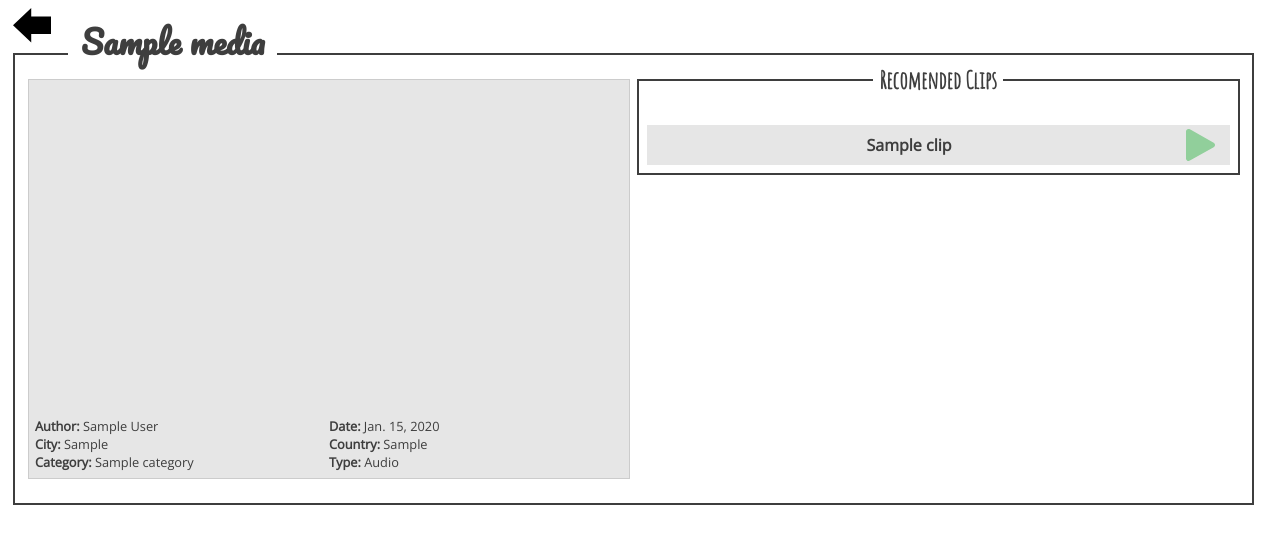
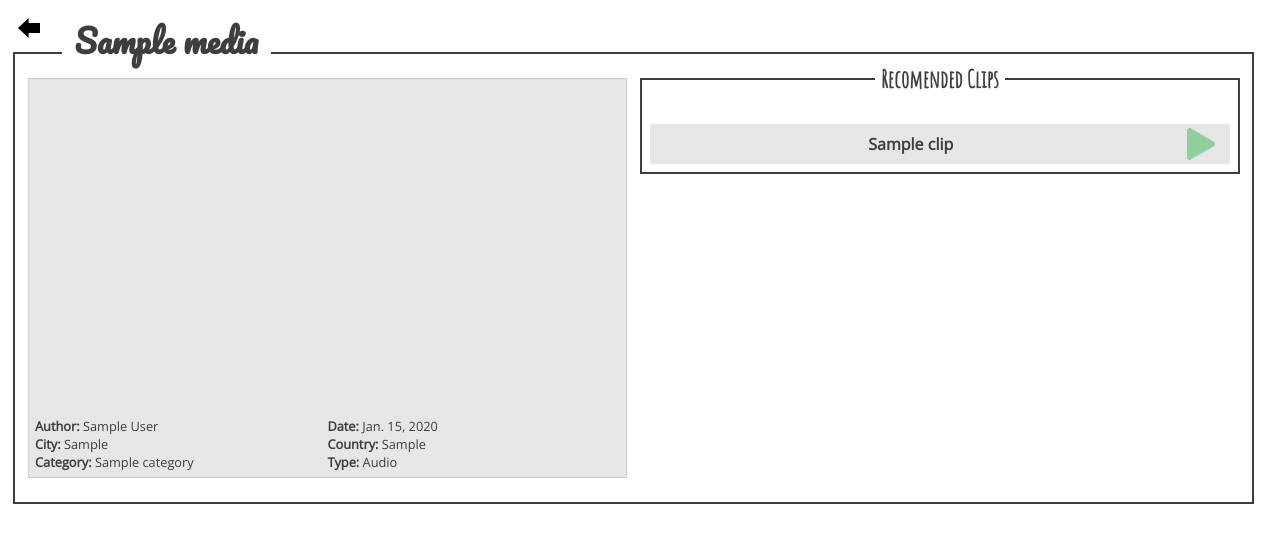
Before and after one commit to asabogalc31/multi-tube, a Django app: page /media/1 in a window 1280 px wide. Shown: the part 64-608 px from the top of the page. Run offline with Django 3.2, Linux system fonts and the light colour scheme; tables that the repository leaves empty hold one stand-in row (values such as "Sample post").

Commit message:
Pequeños cambios de estilo

```diff
--- a/galeria/static/css/main.css
+++ b/galeria/static/css/main.css
@@ -137,13 +137,16 @@
 }
 
 .BackButton {
-  width: 3vw;
-  height: 3vh;
+  width: 2.5vw;
+  height: 2.5vh;
   position: relative;
-  top: 9vh;
+  top: 7.5vh;
   left: 1vw;
   background-color: transparent;
   border: None;
+}
+.BackButton img {
+  height: 100%;
 }
 
 .MediaDetail {
@@ -152,7 +155,7 @@
   display: grid;
   grid-template-columns: 1fr 1fr;
   grid-template-rows: 1fr;
-  grid-gap: 0.5vw;
+  grid-gap: 1vw;
   z-index: 5;
 }
 @media only screen and (max-width: 800px) {
@@ -160,6 +163,7 @@
     /* Mobile */
     grid-template-columns: 1fr;
     grid-template-rows: 1fr 1fr;
+    grid-gap: 3vh;
   }
 }
 
--- a/galeria/static/scss/mediaDetail.scss
+++ b/galeria/static/scss/mediaDetail.scss
@@ -1,12 +1,16 @@
 .BackButton
 {
-  width: 3vw;
-  height: 3vh;
+  width: 2.5vw;
+  height: 2.5vh;
   position: relative;
-  top: 9vh;
+  top: 7.5vh;
   left: 1vw;
   background-color: transparent;
   border: None;
+  img
+  {
+    height: 100%;
+  }
 }
 
 .MediaDetail
@@ -16,12 +20,13 @@
   display: grid;
   grid-template-columns: 1fr 1fr;
   grid-template-rows: 1fr;
+  grid-gap: 1vw;
   @media only screen and (max-width: 800px) {
     /* Mobile */
     grid-template-columns: 1fr;
     grid-template-rows: 1fr 1fr;
+    grid-gap: 3vh;
   }
-  grid-gap: 0.5vw;
   z-index: 5;
 }
 
--- a/galeria/urls.py
+++ b/galeria/urls.py
@@ -2,6 +2,6 @@
 from galeria import views
 
 urlpatterns = [
+    path('media/<int:id>', views.detail, name='media-detail'),
     path('', views.index, name='media-list'),
-    path('media/<int:id>', views.detail, name='media-detail')
 ]
```
Also changed, not shown: galeria/static/img/back.svg, 1 other file.
